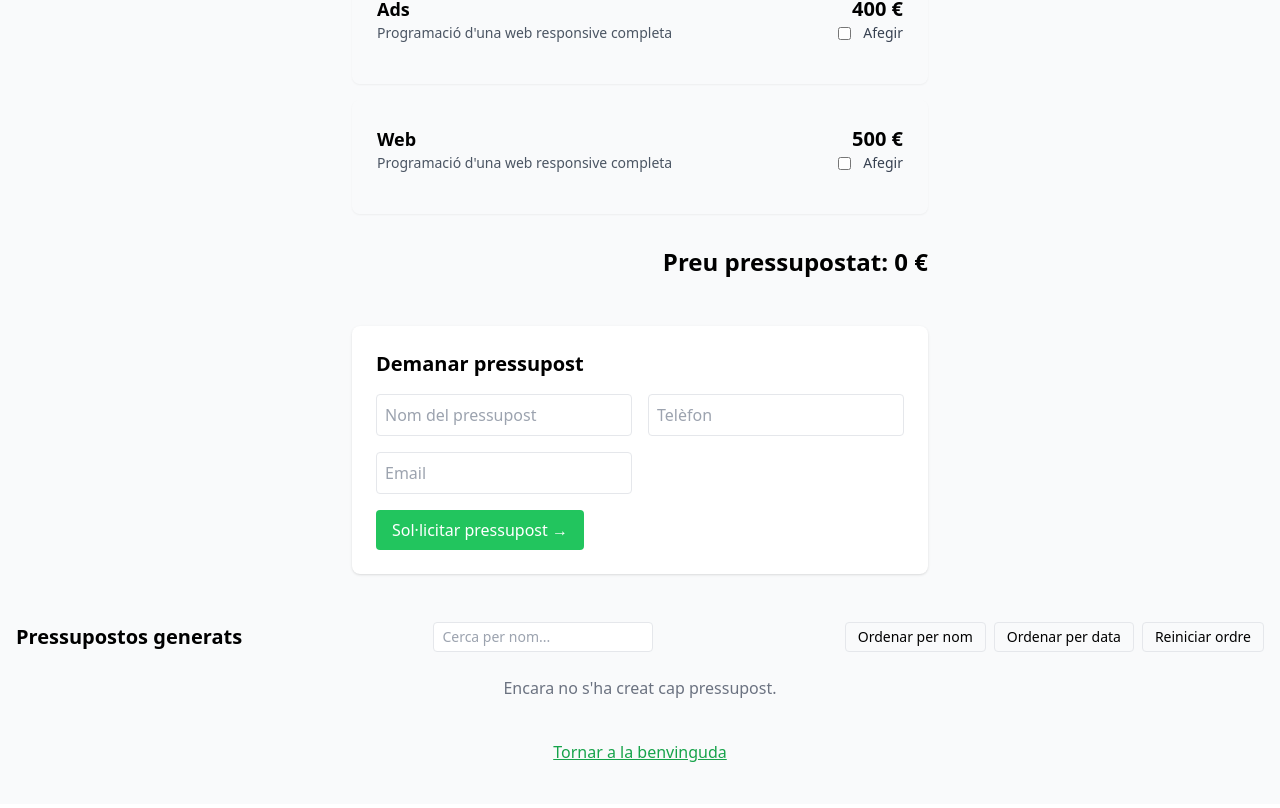
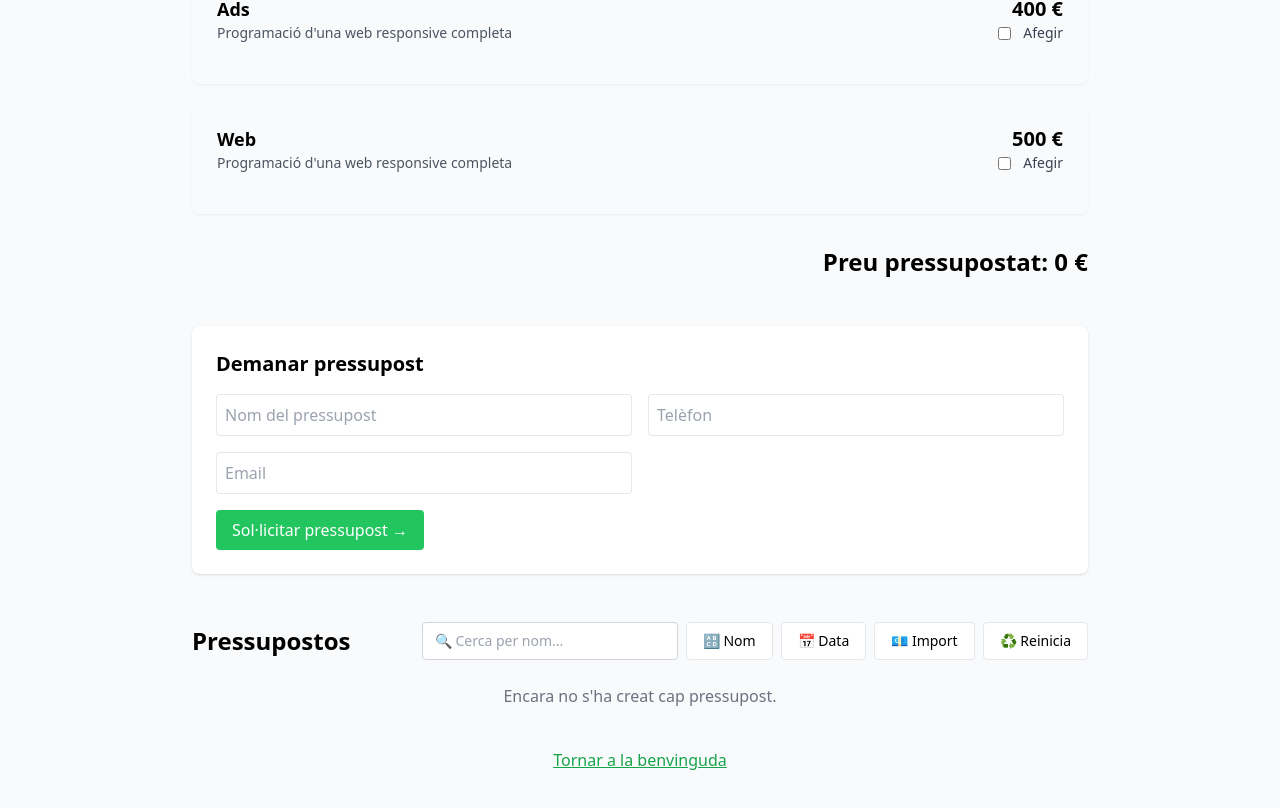
Before and after one commit to justmove1987/6-pressupostos, a React (Vite) app: page /calculadora in a window 1280 px wide. Shown: the part 364-1172 px from the top of the page. Built offline with nearby package versions, Linux system fonts and the light colour scheme.

Commit message:
Update finder in budget and inverted sort

```diff
--- a/src/pages/Budgets.tsx
+++ b/src/pages/Budgets.tsx
@@ -4,44 +4,65 @@ import type { Budget } from "../types";
 
 export default function Budgets({ budgets = [], onDelete }: { budgets?: Budget[], onDelete?: (id: number) => void }) {
   const [localBudgets, setLocalBudgets] = useState<Budget[]>(budgets);
-  const [sortMode, setSortMode] = useState<"original" | "name" | "date">("original");
+  const [sortMode, setSortMode] = useState<"original" | "name" | "date" | "total">("original");
+  const [sortDirection, setSortDirection] = useState<"asc" | "desc">("asc");
   const [search, setSearch] = useState("");
 
   useEffect(() => {
     setLocalBudgets(budgets);
   }, [budgets]);
 
+  const toggleSort = (mode: "name" | "date" | "total") => {
+    if (sortMode === mode) {
+      setSortDirection(prev => (prev === "asc" ? "desc" : "asc"));
+    } else {
+      setSortMode(mode);
+      setSortDirection("asc");
+    }
+  };
+
   const filteredBudgets = localBudgets.filter(b =>
     b.name.toLowerCase().includes(search.toLowerCase())
   );
 
   const sortedBudgets = [...filteredBudgets].sort((a, b) => {
-    if (sortMode === "name") return a.name.localeCompare(b.name);
-    if (sortMode === "date") return b.id - a.id;
-    return 0;
+    let result = 0;
+    if (sortMode === "name") result = a.name.localeCompare(b.name);
+    if (sortMode === "date") result = a.id - b.id;
+    if (sortMode === "total") result = a.total - b.total;
+    return sortDirection === "asc" ? result : -result;
   });
+
+  const getArrow = (mode: string) => {
+    return sortMode === mode ? (sortDirection === "asc" ? "▲" : "▼") : "";
+  };
 
   return (
     <div className="mt-12">
-      <div className="flex flex-wrap items-center justify-between mb-6 gap-4">
-        <h2 className="text-xl font-semibold text-center sm:text-left">Pressupostos generats</h2>
+      <div className="max-w-4xl mx-auto mb-6">
+        <div className="flex flex-col sm:flex-row sm:items-center sm:justify-between gap-4">
+          <h2 className="text-2xl font-bold">Pressupostos</h2>
+          <div className="flex flex-wrap gap-2 items-center w-full sm:w-auto">
             <input
               type="text"
-          placeholder="Cerca per nom..."
+              placeholder="🔍 Cerca per nom..."
               value={search}
               onChange={(e) => setSearch(e.target.value)}
-          className="border p-1 px-2 rounded text-sm"
+              className="border border-gray-300 rounded px-3 py-2 text-sm w-full sm:w-64"
             />
-        <div className="flex gap-2">
-          <button onClick={() => setSortMode("name")} className="text-sm px-3 py-1 border rounded hover:bg-gray-100">
-            Ordenar per nom
+            <button onClick={() => toggleSort("name")} className="px-4 py-2 text-sm border rounded bg-white hover:bg-gray-100">
+              🔠 Nom {getArrow("name")}
             </button>
-          <button onClick={() => setSortMode("date")} className="text-sm px-3 py-1 border rounded hover:bg-gray-100">
-            Ordenar per data
+            <button onClick={() => toggleSort("date")} className="px-4 py-2 text-sm border rounded bg-white hover:bg-gray-100">
+              📅 Data {getArrow("date")}
             </button>
-          <button onClick={() => setSortMode("original")} className="text-sm px-3 py-1 border rounded hover:bg-gray-100">
-            Reiniciar ordre
+            <button onClick={() => toggleSort("total")} className="px-4 py-2 text-sm border rounded bg-white hover:bg-gray-100">
+              💶 Import {getArrow("total")}
             </button>
+            <button onClick={() => { setSortMode("original"); setSortDirection("asc"); }} className="px-4 py-2 text-sm border rounded bg-white hover:bg-gray-100">
+              ♻️ Reinicia
+            </button>
+          </div>
         </div>
       </div>
 
--- a/src/pages/Calculator.tsx
+++ b/src/pages/Calculator.tsx
@@ -68,7 +68,7 @@ export default function Calculator() {
         <h1 className="text-3xl font-bold text-black">Aconsegueix la millor qualitat</h1>
       </div>
 
-      <div className="max-w-xl mx-auto space-y-4">
+      <div className="max-w-4xl mx-auto space-y-4">
         {services.map(service => (
           <ServiceCard
             key={service.id}
@@ -89,11 +89,11 @@ export default function Calculator() {
         ))}
       </div>
 
-      <div className="max-w-xl mx-auto mt-8 text-right text-2xl font-bold">
+      <div className="max-w-4xl mx-auto mt-8 text-right text-2xl font-bold">
         Preu pressupostat: {total} €
       </div>
 
-      <div className="max-w-xl mx-auto mt-12 mb-8 bg-white p-6 rounded-lg shadow space-y-4">
+      <div className="max-w-4xl mx-auto mt-12 mb-8 bg-white p-6 rounded-lg shadow space-y-4">
         <h2 className="text-xl font-semibold">Demanar pressupost</h2>
         <div className="grid grid-cols-1 sm:grid-cols-2 gap-4">
           <input
```
Lines whose indentation alone changed are shown as unchanged.
